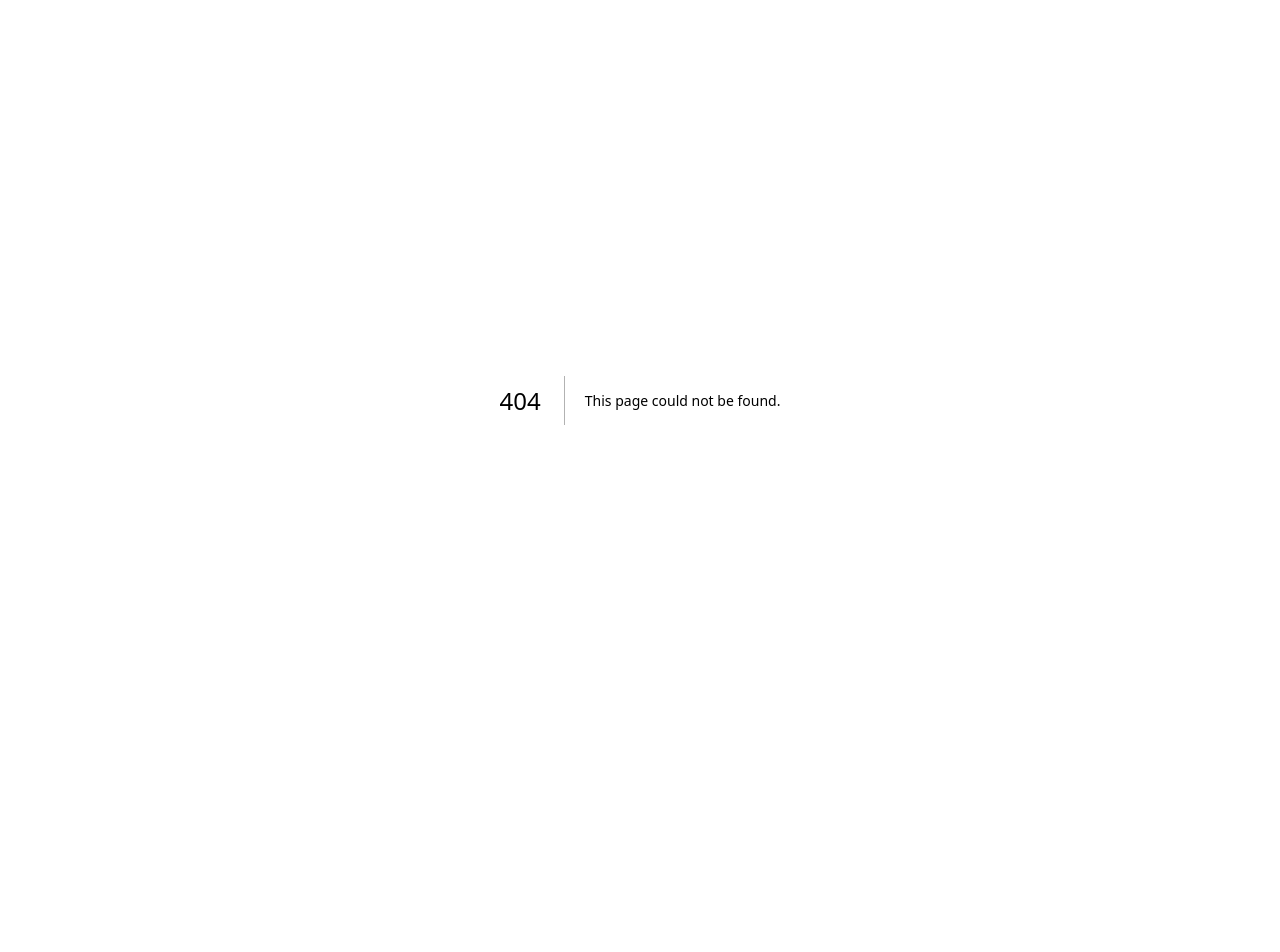
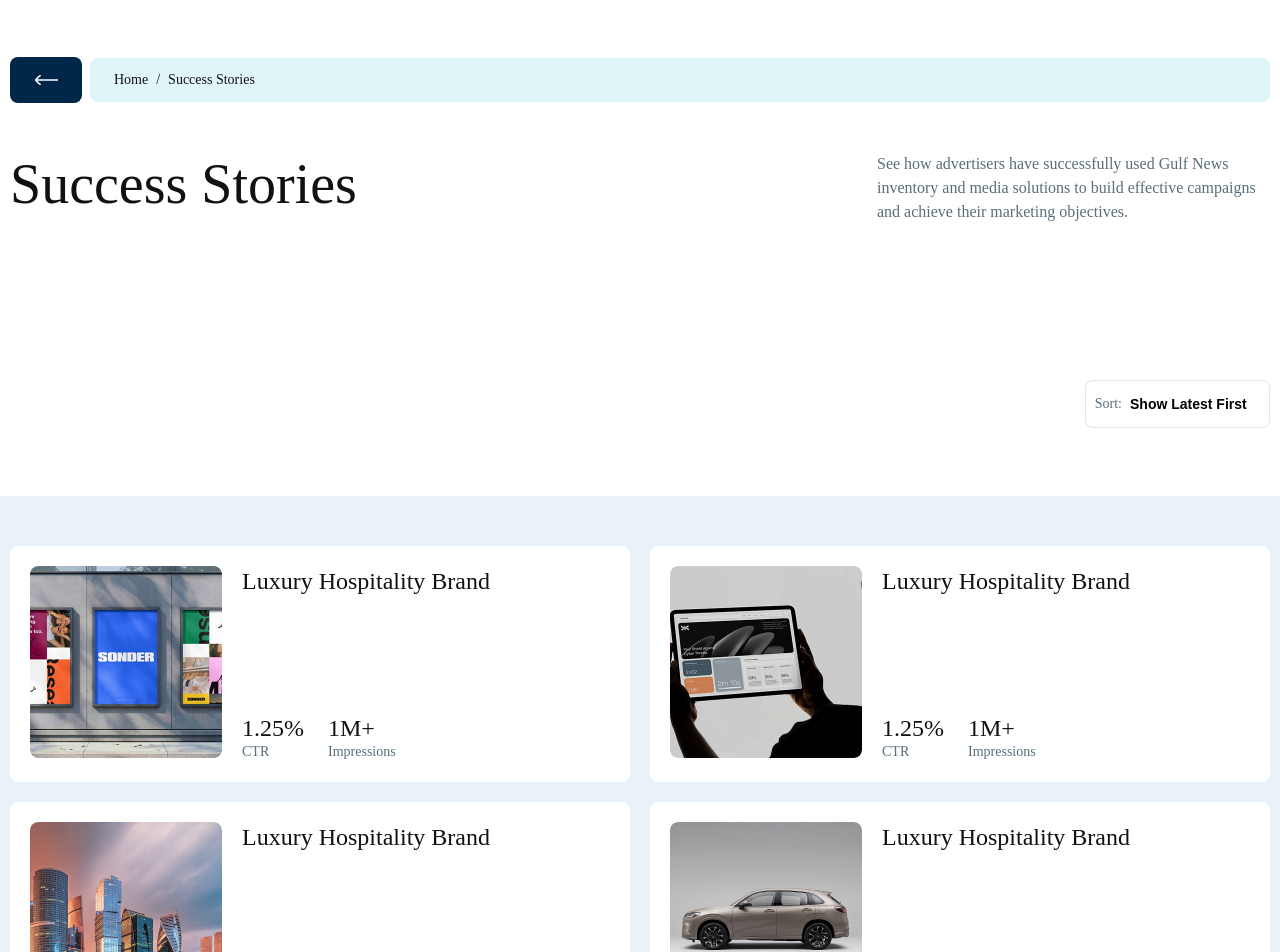
Before and after one commit to narshina/gulfnews, a Next.js app: page /success-stories in a window 1280 px wide. Before the commit this address had no page. Shown: the top 952 px of the page. Before the commit the page ends 800 px from the top, so only its background shows below. Built offline with nearby package versions, Linux system fonts and the light colour scheme.

Commit message:
change link

```diff
--- a/app/globals.css
+++ b/app/globals.css
@@ -8,6 +8,7 @@
   max-width: 1300px;
   width: 100%;
   margin: auto;
+  padding: 0 10px;
 }
 
 
@@ -23,3 +24,8 @@
     padding: 0 16px;
   }
 }
+
+a{
+  text-decoration: none;
+  color: inherit;
+}
--- a/app/page.js
+++ b/app/page.js
@@ -6,8 +6,8 @@ import Link from "next/link";
 export default function Home() {
   return (
     <>
-  <Link href="/SuccessStories"> <h1> View Success Stories</h1></Link> <br/>
-  <Link href={"/DetailPage"}> <h1>View Detail Page</h1></Link>
+  <Link href="/success-stories"> <h1> View Success Stories</h1></Link> <br/>
+  <Link href={"/detail-page"}> <h1>View Detail Page</h1></Link>
 
     </>
   );
--- a/components/Detailpage/Detailpage.js
+++ b/components/Detailpage/Detailpage.js
@@ -7,6 +7,7 @@ import image from "@/public/video.png"
 import "@/app/globals.css"
 import img1 from "@/public/img1.png"
 import img2 from "@/public/img2.png"
+import Link from 'next/link'
 
 const Detailpage = () => {
      const data = [
@@ -209,7 +210,8 @@ const Detailpage = () => {
 
                       <div className={styles.grid}>
                         {data.map((item, index) => (
-                            <div key={index} className={styles.card}>
+                     <Link href="" key={index}>
+                           <div  className={styles.card}>
 
 
                                 <div className={styles.imgWrap}>
@@ -234,7 +236,7 @@ const Detailpage = () => {
                                     </div>
                                 </div>
 
-                            </div>
+                            </div></Link>
                         ))}
                     </div>
                 </div>
--- a/components/Detailpage/Detailpage.module.scss
+++ b/components/Detailpage/Detailpage.module.scss
@@ -99,7 +99,6 @@
         height: 100%;
         object-fit: cover;
         border-radius: 16px;
-
         @media (max-width: 425px) {
             border-radius: 8px;
         }
@@ -146,7 +145,6 @@
             @media (max-width: 768px) {
                 flex-direction: column;
             }
-
 
             .card {
                 flex: 1;
@@ -384,7 +382,7 @@
 }
 .readMore {
     background-color: #E9F2F9;
-    padding: 56px 65px;
+    padding: 56px 0;
 
     @media (max-width: 1024px) {
         padding: 48px 40px;
--- a/components/success-stories/Success-stories.module.scss
+++ b/components/success-stories/Success-stories.module.scss
@@ -126,7 +126,7 @@
 
 .cardWrapper {
     background-color: #E9F2F9;
-    padding: 56px;
+     padding: 50px 0;
 
     @media (max-width: 1024px) {
         padding: 48px;
--- a/components/success-stories/SuccessStories.js
+++ b/components/success-stories/SuccessStories.js
@@ -6,6 +6,7 @@ import img1 from "@/public/img1.png"
 import img2 from "@/public/img2.png"
 import img3 from "@/public/img3.png"
 import img4 from "@/public/img4.png"
+import Link from 'next/link'
 
 
 
@@ -39,8 +40,6 @@ const SuccessStories = () => {
         },
     ];
     return (
-
-
         <>
             <section>
 
@@ -80,7 +79,8 @@ const SuccessStories = () => {
                 <div className='container'>
                     <div className={styles.grid}>
                         {data.map((item, index) => (
-                            <div key={index} className={styles.card}>
+                         <Link href="" key={index}>
+                           <div  className={styles.card}>
 
 
                                 <div className={styles.imgWrap}>
@@ -105,7 +105,7 @@ const SuccessStories = () => {
                                     </div>
                                 </div>
 
-                            </div>
+                            </div></Link>
                         ))}
                     </div>
                 </div>
```
Also changed, not shown: app/detail-page/page.js (renamed from app/DetailPage/page.js), app/success-stories/page.js (renamed from app/SuccessStories/page.js).
